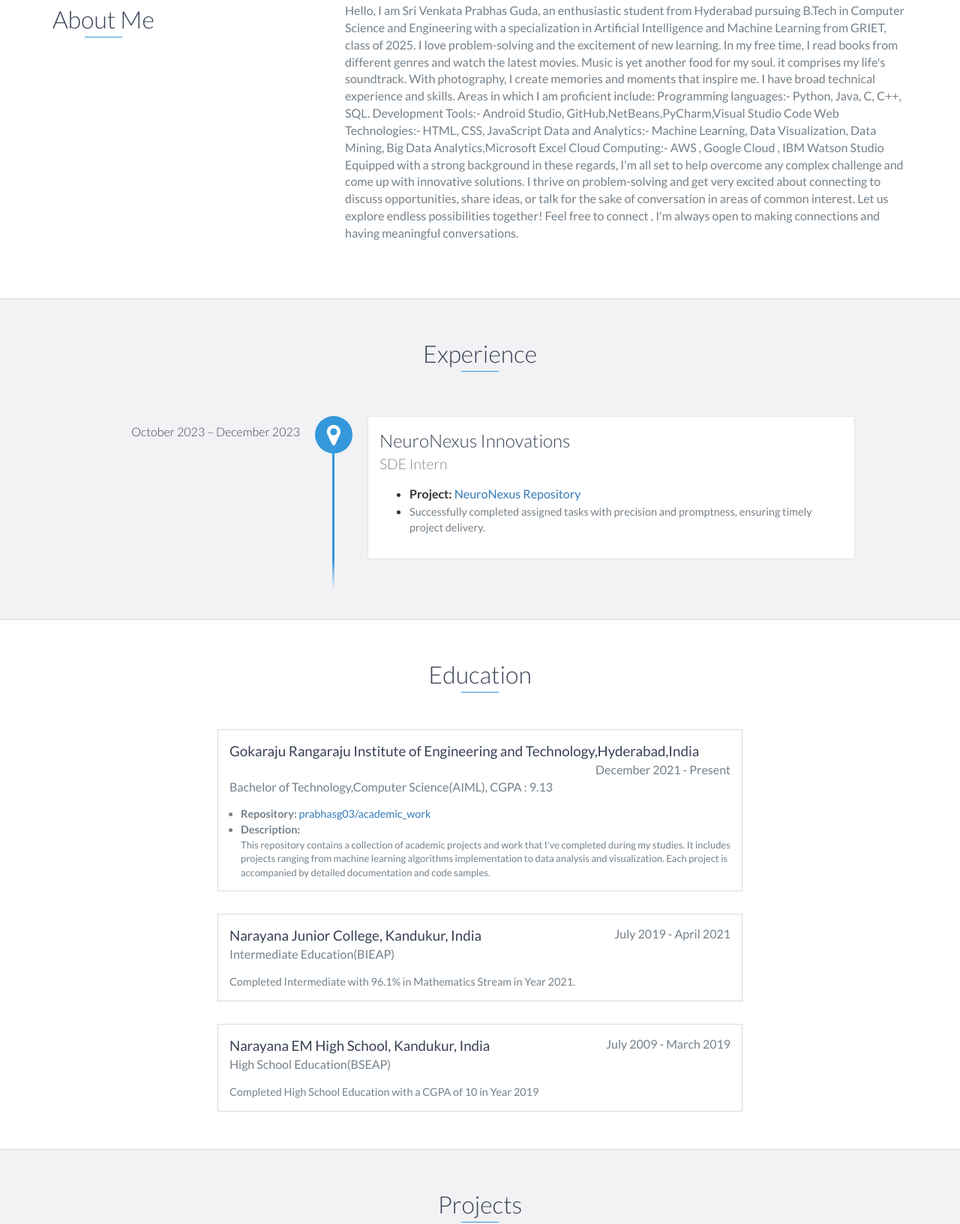
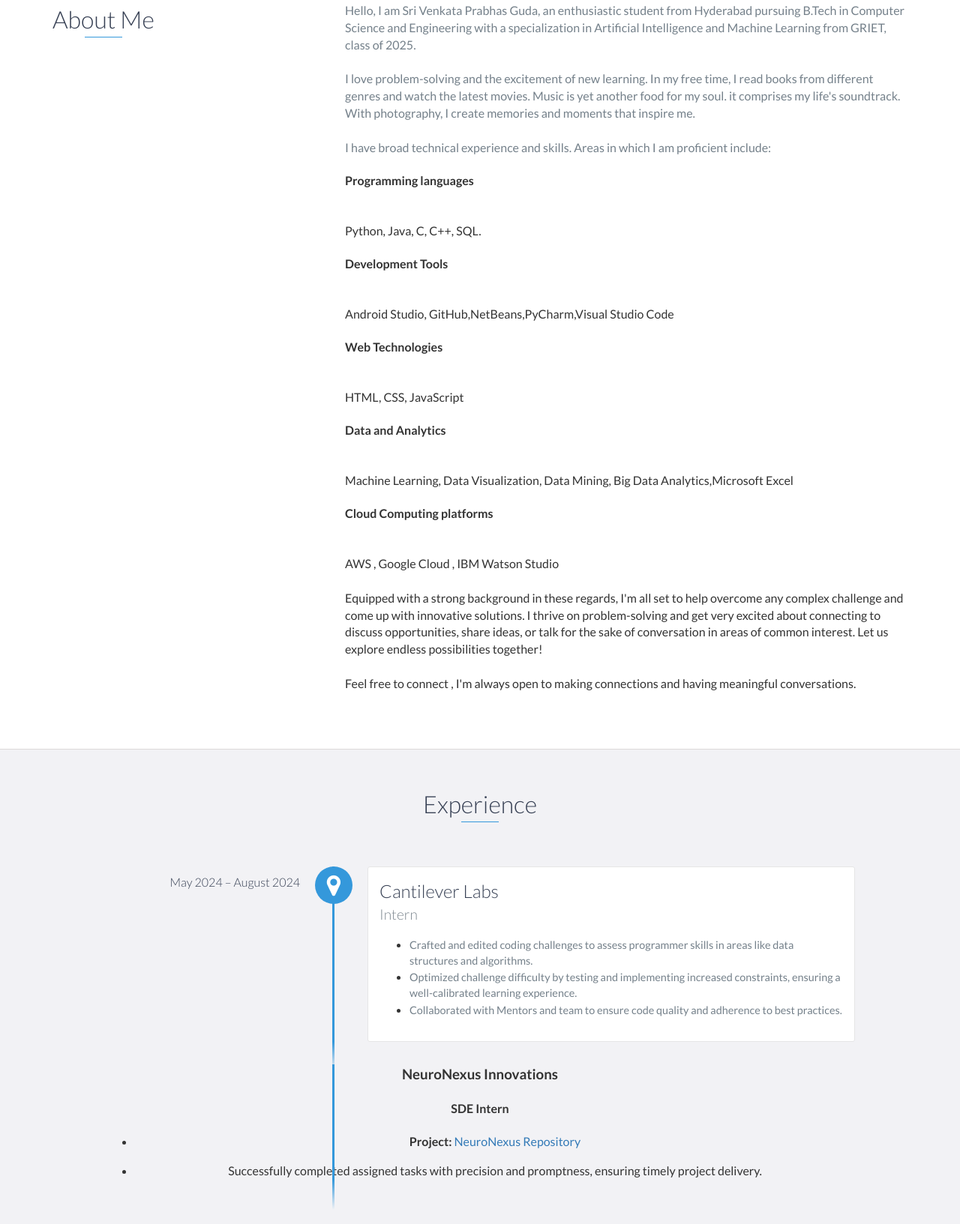
Before and after one commit to prabhasg03/Portfolio_Website, a website: page index.html in a window 1280 px wide. Shown: the part 872-2505 px from the top of the page at 75% size. Drawn offline with nearby package versions, Linux system fonts and the light colour scheme.

Commit message:
Update index.html

```diff
--- a/index.html
+++ b/index.html
@@ -76,20 +76,20 @@
                     <h2 class="heading">About Me</h2>
                 </div>
                 <div class="col-md-8">
-                     <p>Hello, I am Sri Venkata Prabhas Guda, an enthusiastic student from Hyderabad pursuing B.Tech in Computer Science and Engineering with a specialization in Artificial Intelligence and Machine Learning from GRIET, class of 2025.
-I love problem-solving and the excitement of new learning. In my free time, I read books from different genres and watch the latest movies. Music is yet another food for my soul. it comprises my life's soundtrack. With photography, I create memories and moments that inspire me.
-I have broad technical experience and skills. Areas in which I am proficient include:
-Programming languages:-
-Python, Java, C, C++, SQL.
-Development Tools:-
-Android Studio, GitHub,NetBeans,PyCharm,Visual Studio Code
-Web Technologies:-
-HTML, CSS, JavaScript
-Data and Analytics:-
-Machine Learning, Data Visualization, Data Mining, Big Data Analytics,Microsoft Excel
-Cloud Computing:-
-AWS , Google Cloud , IBM Watson Studio
-Equipped with a strong background in these regards, I'm all set to help overcome any complex challenge and come up with innovative solutions. I thrive on problem-solving and get very excited about connecting to discuss opportunities, share ideas, or talk for the sake of conversation in areas of common interest. Let us explore endless possibilities together!
+                     <p>Hello, I am Sri Venkata Prabhas Guda, an enthusiastic student from Hyderabad pursuing B.Tech in Computer Science and Engineering with a specialization in Artificial Intelligence and Machine Learning from GRIET, class of 2025.<br><br>
+I love problem-solving and the excitement of new learning. In my free time, I read books from different genres and watch the latest movies. Music is yet another food for my soul. it comprises my life's soundtrack. With photography, I create memories and moments that inspire me.<br><br>
+I have broad technical experience and skills. Areas in which I am proficient include:<br>
+<h4>Programming languages</h4><br>
+Python, Java, C, C++, SQL.<br>
+<h4>Development Tools</h4><br>
+Android Studio, GitHub,NetBeans,PyCharm,Visual Studio Code<br>
+<h4>Web Technologies</h4><br>
+HTML, CSS, JavaScript<br>
+<h4>Data and Analytics</h4><br>
+Machine Learning, Data Visualization, Data Mining, Big Data Analytics,Microsoft Excel<br>
+<h4>Cloud Computing platforms</h4><br>
+AWS , Google Cloud , IBM Watson Studio<br><br>
+Equipped with a strong background in these regards, I'm all set to help overcome any complex challenge and come up with innovative solutions. I thrive on problem-solving and get very excited about connecting to discuss opportunities, share ideas, or talk for the sake of conversation in areas of common interest. Let us explore endless possibilities together!<br><br>
 Feel free to connect , I'm always open to making connections and having meaningful conversations.</p>
                 </div>
             </div>
@@ -99,6 +99,23 @@ Feel free to connect , I'm always open to making connections and having meaningf
 
     <div id="experience" class="background-alt">
         <h2 class="heading">Experience</h2>
+        <div id="experience-timeline">
+            <div data-date="May 2024 – August 2024">
+                <h3>Cantilever Labs</h3>
+                <h4>Intern</h4>
+                <ul>
+                    <li>
+                        <p>Crafted and edited coding challenges to assess programmer skills in areas like data structures and algorithms.</p>
+                    </li>
+		    <li>
+                        <p>Optimized challenge difficulty by testing and implementing increased constraints, ensuring a well-calibrated learning experience.</p>
+                    </li>
+		    <li>
+                        <p>Collaborated with Mentors and team to ensure code quality and adherence to best practices.</p>
+                    </li>
+		</ul>
+            </div>
+        </div>
         <div id="experience-timeline">
             <div data-date="October 2023 – December 2023">
                 <h3>NeuroNexus Innovations</h3>
```
